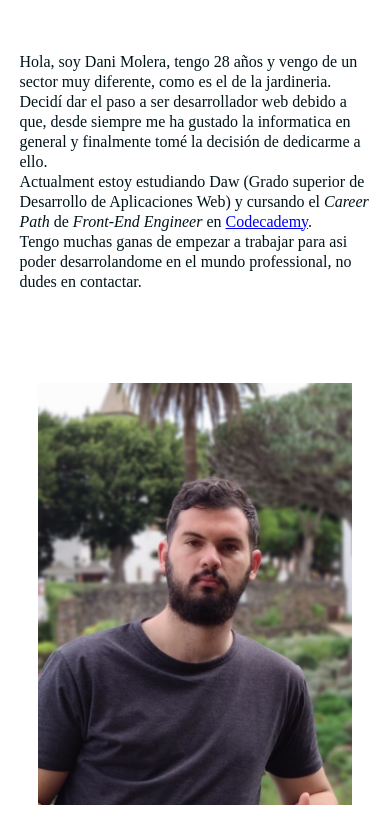
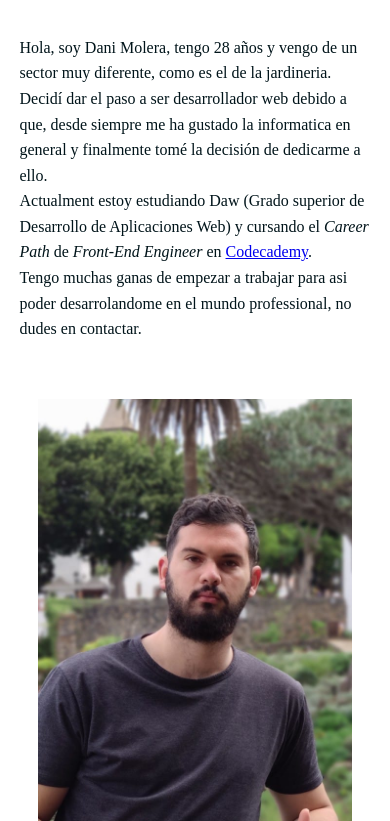
Before and after one commit to MoleraDani/Portfolio, a plain HTML site: page index.html in a window 390 px wide. Shown: the part 910-1731 px from the top of the page. Drawn offline with Linux system fonts and the light colour scheme.

Commit message:
css changes

```diff
--- a/resources/styles.css
+++ b/resources/styles.css
@@ -263,7 +263,7 @@ footer {
 }
 
 .grid-container-about {
-  height: 100vh;
+  min-height: 100vh;
   display: grid;
   grid-template-columns: repeat(2, 45%);
   justify-content: space-evenly;
@@ -403,6 +403,10 @@ footer {
   min-height: 50vh;
 }
 
+.portfolio h3{
+  margin: 2rem auto;
+}
+
 .tecnologies {
   display: grid;
   align-content: center;
@@ -503,10 +507,6 @@ footer {
     width: 6rem;
   }
 
-  .grid-container-about p{
-    line-height: 1.25;
-  }
-
   .hero-image-title,
   .hero-image-text {
     padding: 0 5%;
```
